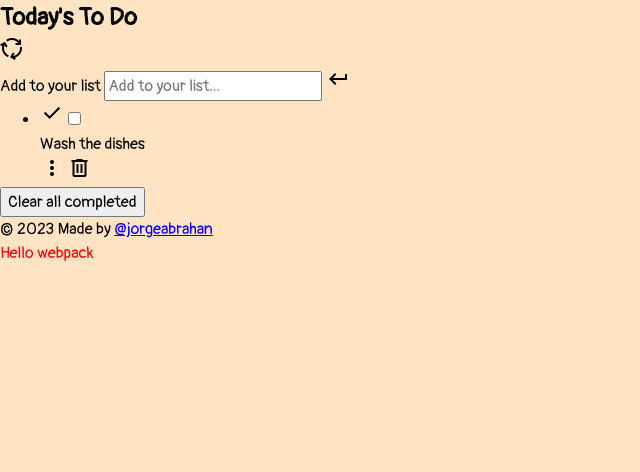
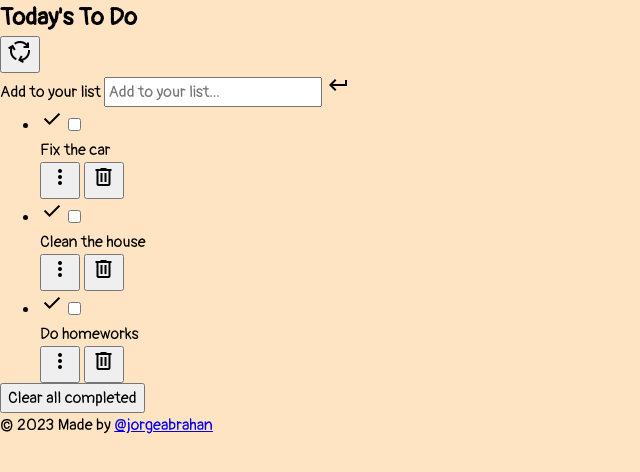
Before and after one commit to jorgeabrahan/todo-list, a website built with webpack: page src/index.html in a window 1280 px wide. Shown: the whole page, without its empty margins (0-640 px from the left). Built offline with nearby package versions, Linux system fonts and the light colour scheme.

Commit message:
Create homepage basic JavaScript to display todos and remove them

```diff
--- a/src/index.html
+++ b/src/index.html
@@ -14,7 +14,9 @@
       <section>
         <div>
           <h1>Today's To Do</h1>
-          <span class="material-symbols-outlined"> cycle </span>
+          <button>
+            <span class="material-symbols-outlined"> cycle </span>
+          </button>
         </div>
         <!-- form to add new todo -->
         <form id="frmAddToDo">
@@ -23,19 +25,7 @@
           <span class="material-symbols-outlined"> keyboard_return </span>
         </form>
         <!-- list of todos -->
-        <ul>
-          <li>
-            <div>
-              <span class="material-symbols-outlined"> done </span>
-              <input type="checkbox" />
-            </div>
-            <p>Wash the dishes</p>
-            <div>
-              <span class="material-symbols-outlined"> more_vert </span>
-              <span class="material-symbols-outlined"> delete </span>
-            </div>
-          </li>
-        </ul>
+        <ul class="todos" id="cntTodos"></ul>
         <button>Clear all completed</button>
       </section>
     </main>
--- a/src/index.js
+++ b/src/index.js
@@ -1,11 +1,9 @@
-import _ from 'lodash';
+import ToDos from './modules/ToDos.js';
 import './style.css';
 
-function component() {
-  const element = document.createElement('div');
-  element.innerHTML = _.join(['Hello', 'webpack'], ' ');
-  element.classList.add('hello');
-  return element;
-}
+const todosCnt = document.getElementById('cntTodos');
 
-document.body.appendChild(component());
+const todos = new ToDos(todosCnt);
+todos.add('Fix the car', false, 0);
+todos.add('Clean the house', false, 1);
+todos.add('Do homeworks', false, 2);
--- /dev/null
+++ b/src/modules/ToDo.js
@@ -0,0 +1,30 @@
+export default class ToDo {
+  constructor(description, completed, index, id) {
+    this.index = index;
+    this.id = id;
+    this.description = description;
+    this.completed = completed;
+  }
+
+  createHtml() {
+    const todo = document.createElement('li');
+    todo.className = 'todo';
+    todo.id = this.id;
+    todo.innerHTML = `
+      <div class="todo__check">
+        <span class="todo__done material-symbols-outlined"> done </span>
+        <input class="todo__check-input" type="checkbox" ${this.completed && 'checked'} />
+      </div>
+      <p>${this.description}</p>
+      <div class="todo__edit">
+        <button class="btnMove">
+          <span class="material-symbols-outlined"> more_vert </span>
+        </button>
+        <button class="btnDelete">
+          <span class="material-symbols-outlined"> delete </span>
+        </button>
+      </div>
+    `;
+    return todo;
+  }
+}
--- /dev/null
+++ b/src/modules/ToDos.js
@@ -0,0 +1,60 @@
+import ToDo from './ToDo.js';
+
+export default class ToDos {
+  constructor(container) {
+    this.container = container;
+    this.todos = [];
+  }
+
+  fixIndex() {
+    this.todos.forEach((todo, index) => {
+      todo.index = index;
+    });
+  }
+
+  check() {
+    console.log(this.todos);
+    console.log('check');
+  }
+
+  move() {
+    console.log(this.todos);
+    console.log('move');
+  }
+
+  delete(todo) {
+    const filtered = this.todos.filter(({ id }) => id !== todo.id);
+    this.todos = filtered;
+    this.fixIndex();
+    todo.remove();
+  }
+
+  addEvents(todo) {
+    todo.querySelector('input').addEventListener('change', () => {
+      this.check(todo);
+    });
+    todo.querySelector('.btnMove').addEventListener('click', () => {
+      this.move(todo);
+    });
+    todo.querySelector('.btnDelete').addEventListener('click', () => {
+      this.delete(todo);
+    });
+  }
+
+  add(description, completed) {
+    const todo = new ToDo(description, completed, this.todos.length, ToDos.genId());
+    this.todos.push(todo);
+    const todoHtml = todo.createHtml();
+    this.addEvents(todoHtml);
+    this.container.appendChild(todoHtml);
+  }
+
+  static genId(tokenLen = 16) {
+    let id = '';
+    const chars = 'ABCDEFGHIJKLMNOPQRSTUVWXYZabcdefghijklmnopqrstuvwxyz0123456789';
+    for (let i = 0; i < tokenLen; i += 1) {
+      id += chars.charAt(Math.floor(Math.random() * chars.length));
+    }
+    return id;
+  }
+}
```
